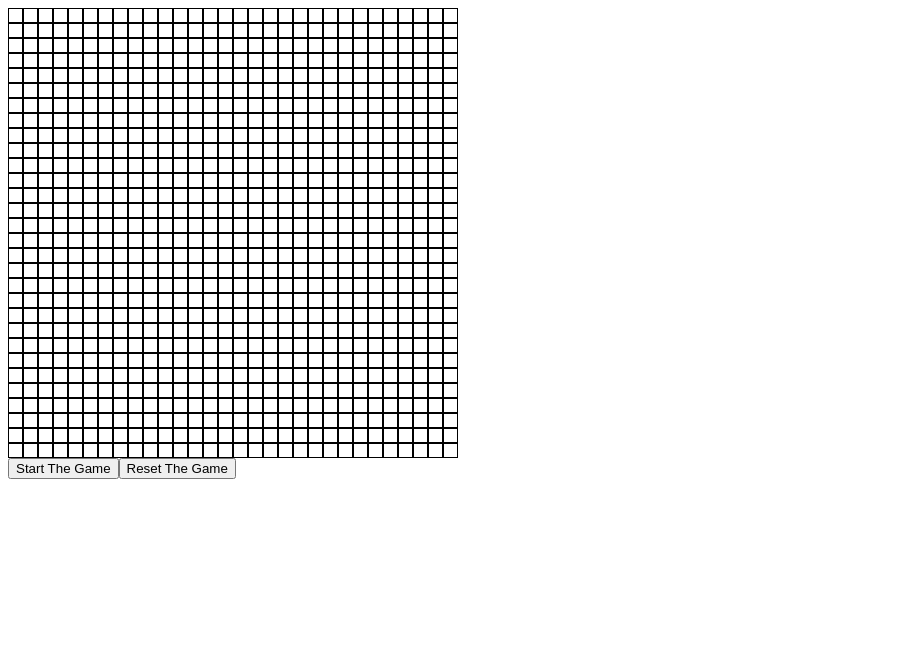
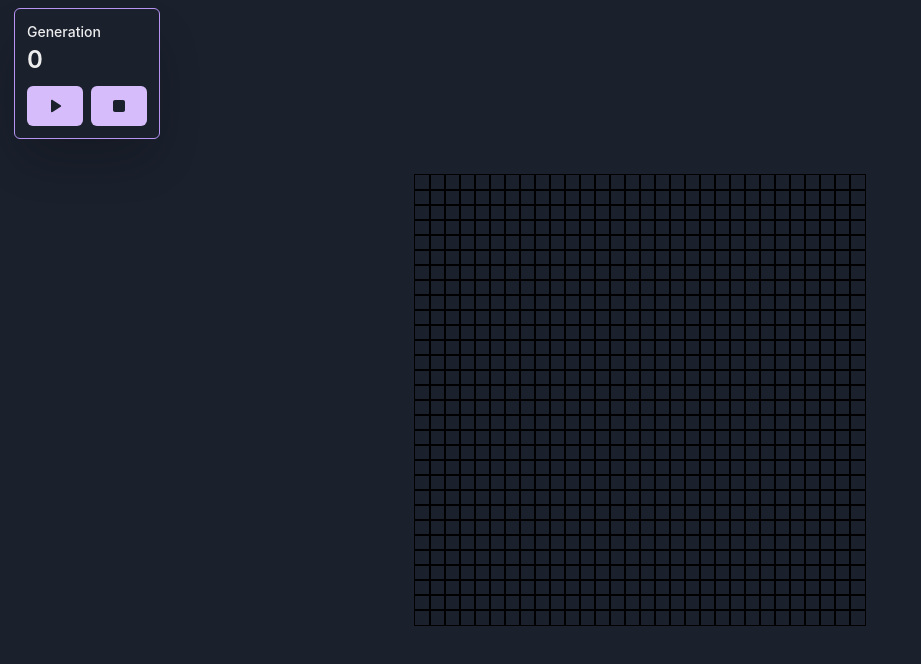
Before and after one commit to DreamWorld420/game-of-life-react-typescript, a React (Vite) app: page / in a window 1280 px wide. Shown: the top 664 px of the page, without its empty margins (0-921 px from the left). Built offline with nearby package versions, Linux system fonts and the light colour scheme.

Commit message:
feat: add ChakraUI

```diff
--- a/index.html
+++ b/index.html
@@ -4,6 +4,10 @@
 		<meta charset="UTF-8" />
 		<link rel="icon" type="image/svg+xml" href="/vite.svg" />
 		<meta name="viewport" content="width=device-width, initial-scale=1.0" />
+		<link
+			rel="stylesheet"
+			href="https://fonts.googleapis.com/css?family=Roboto:300,400,500,700&display=swap"
+		/>
 		<title>Vite + React + TS</title>
 	</head>
 	<body>
--- a/package.json
+++ b/package.json
@@ -9,6 +9,12 @@
     "preview": "vite preview"
   },
   "dependencies": {
+    "@chakra-ui/react": "^2.2.8",
+    "@emotion/react": "^11.10.0",
+    "@emotion/styled": "^11.10.0",
+    "@mui/icons-material": "^5.8.4",
+    "@mui/material": "^5.10.0",
+    "framer-motion": "^7.1.0",
     "immer": "^9.0.15",
     "react": "^18.2.0",
     "react-dom": "^18.2.0",
--- a/src/App.tsx
+++ b/src/App.tsx
@@ -2,6 +2,21 @@ import React, { useState } from "react";
 
 import { produce } from "immer";
 import { useInterval } from "react-use";
+import {
+	Box,
+	Center,
+	Button,
+	ButtonGroup,
+	StatGroup,
+	Stat,
+	StatLabel,
+	StatNumber,
+} from "@chakra-ui/react";
+import {
+	PlayArrowRounded,
+	PauseRounded,
+	StopRounded,
+} from "@mui/icons-material";
 
 import GameGrid from "./GameGrid";
 
@@ -37,8 +52,9 @@ const mooreNeighborhood: [number, number][] = [
 const App: React.FC = () => {
 	const [gridSize, setGridSize] = useState<number>(30);
 	const [isStarted, setIsStarted] = useState<boolean>(false);
-	const [intervalDelay, setIntervalDelay] = useState<number>(50);
+	const [intervalDelay, setIntervalDelay] = useState<number>(100);
 	const [gameGrid, setGameGrid] = useState<GameGrid>(createGrid(gridSize));
+	const [generation, setGeneration] = useState<number>(0);
 
 	useInterval(
 		() => {
@@ -95,6 +111,7 @@ const App: React.FC = () => {
 					});
 				})
 			);
+			setGeneration((prev) => ++prev);
 		},
 		isStarted ? intervalDelay : null
 	);
@@ -108,25 +125,58 @@ const App: React.FC = () => {
 	};
 
 	return (
-		<div>
+		<Box
+			backgroundColor="#1a202c"
+			display="flex"
+			flexDirection="column"
+			justifyContent="center"
+			alignItems="center"
+			height="100vh"
+		>
+			<Center>
 				<GameGrid
 					grid={gameGrid}
 					size={gridSize}
 					onCellClickHandler={onClickHandler}
 					isStarted={isStarted}
 				/>
-			<button onClick={() => setIsStarted((prev) => !prev)}>
-				{`${isStarted ? "Pause" : "Start"} The Game`}
-			</button>
-			<button
+				<Box
+					position="fixed"
+					top="2"
+					left="3.5"
+					borderWidth={1}
+					padding={3}
+					borderRadius="md"
+					borderColor="purple.300"
+					boxShadow="2xl"
+				>
+					<StatGroup>
+						<Stat>
+							<StatLabel>Generation</StatLabel>
+							<StatNumber>{generation}</StatNumber>
+						</Stat>
+					</StatGroup>
+					<ButtonGroup mt="2" colorScheme="purple" variant="solid">
+						<Button onClick={() => setIsStarted((prev) => !prev)}>
+							{!isStarted ? (
+								<PlayArrowRounded />
+							) : (
+								<PauseRounded />
+							)}
+						</Button>
+						<Button
 							onClick={() => {
 								setIsStarted(false);
 								setGameGrid(createGrid(gridSize));
+								setGeneration(0);
 							}}
 						>
-				Reset The Game
-			</button>
-		</div>
+							<StopRounded />
+						</Button>
+					</ButtonGroup>
+				</Box>
+			</Center>
+		</Box>
 	);
 };
 
--- a/src/GameCell.tsx
+++ b/src/GameCell.tsx
@@ -17,7 +17,7 @@ const GameCell: React.FC<IProps> = ({
 			style={{
 				height: 15,
 				width: 15,
-				border: "1px solid black",
+				outline: "1px solid black",
 				backgroundColor: cell.isAlive ? "black" : "transparent",
 			}}
 			onClick={
--- a/src/index.tsx
+++ b/src/index.tsx
@@ -1,9 +1,16 @@
 import React from "react";
 import ReactDOM from "react-dom/client";
+
+import { ChakraProvider, ColorModeScript } from "@chakra-ui/react";
+
 import App from "./App";
+import theme from "./theme";
 
 ReactDOM.createRoot(document.getElementById("root") as HTMLElement).render(
 	<React.StrictMode>
-		<App />
+		<ColorModeScript initialColorMode={theme.config.initialColorMode} />
+		<ChakraProvider theme={theme}>
+			<App />
+		</ChakraProvider>
 	</React.StrictMode>
 );
--- /dev/null
+++ b/src/theme.ts
@@ -0,0 +1,10 @@
+import { extendTheme, ThemeConfig } from "@chakra-ui/react";
+
+const config: ThemeConfig = {
+	initialColorMode: "dark",
+	useSystemColorMode: false,
+};
+
+const theme = extendTheme({ config });
+
+export default theme;
--- a/vite.config.ts
+++ b/vite.config.ts
@@ -1,7 +1,10 @@
-import { defineConfig } from 'vite'
-import react from '@vitejs/plugin-react'
+import { defineConfig } from "vite";
+import react from "@vitejs/plugin-react";
 
 // https://vitejs.dev/config/
 export default defineConfig({
-  plugins: [react()]
-})
+	plugins: [react()],
+	server: {
+		port: 3000,
+	},
+});
```
Also changed, not shown: 1 other file (tests, documents, lock files or other folders). Lines whose indentation alone changed are shown as unchanged.
